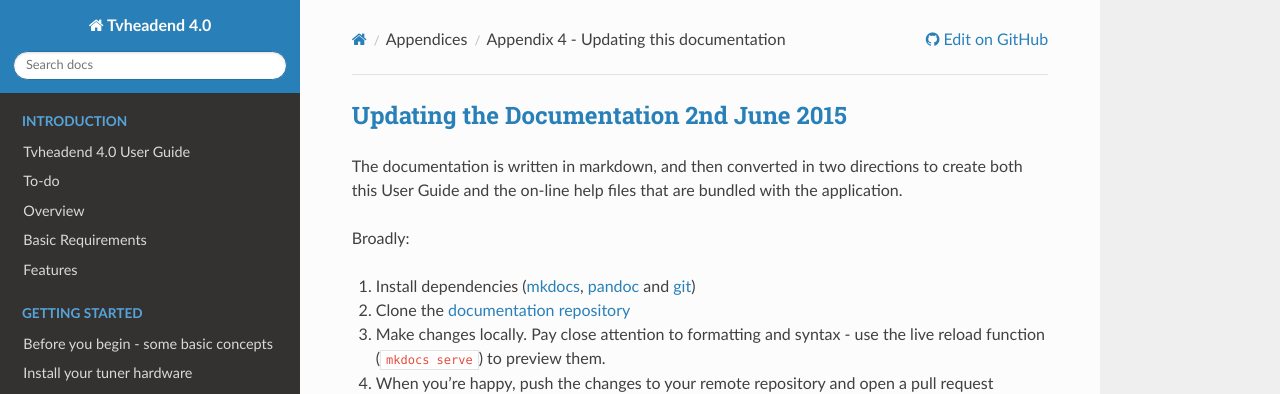
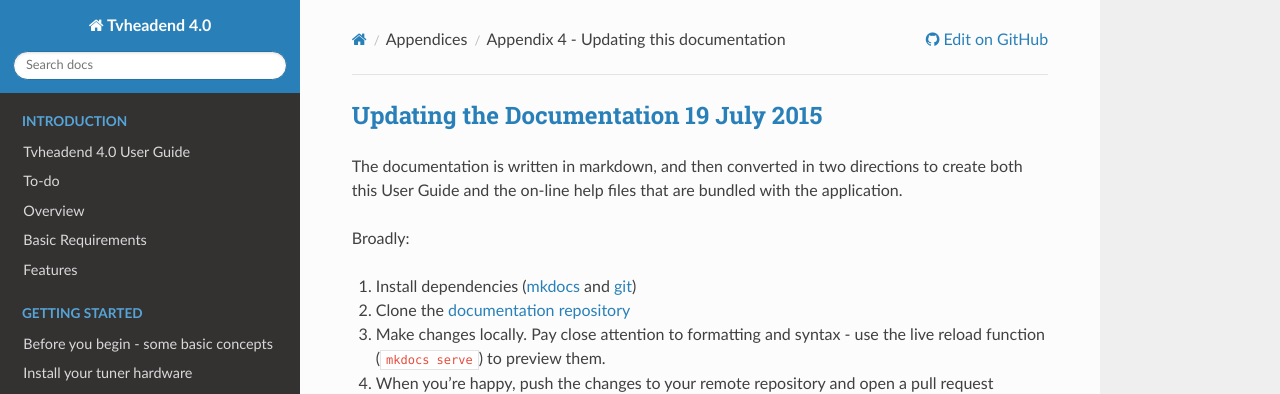
Before and after one commit to tvheadend/tvheadend-documentation, an MkDocs documentation site: the page built from docs/Appendices/doc_update.md, in a window 1280 px wide and 1367 px high. Shown: the top 394 px of the window. Built offline with MkDocs 1.6.1, drawn with Linux system fonts in a browser that asks for light colours; nearby versions of some CDN libraries; old or Windows-style settings are respelled for this version of MkDocs.

Commit message:
docu_update: remove pandocs dependency

```diff
--- a/docs/Appendices/doc_update.md
+++ b/docs/Appendices/doc_update.md
@@ -1,4 +1,4 @@
-##Updating the Documentation 2nd June 2015
+##Updating the Documentation 19 July 2015
 
 The documentation is written in markdown, and then converted in two
 directions to create both this User Guide and the on-line help files
@@ -6,8 +6,7 @@
 
 Broadly:
 
-1. Install dependencies ([mkdocs](http://www.mkdocs.org/),
-[pandoc](http://pandoc.org/installing.html) and
+1. Install dependencies ([mkdocs](http://www.mkdocs.org/) and
 [git](https://help.github.com/articles/set-up-git/))
 
 2. Clone the [documentation repository](https://github.com/tvheadend/tvheadend-documentation)
```
